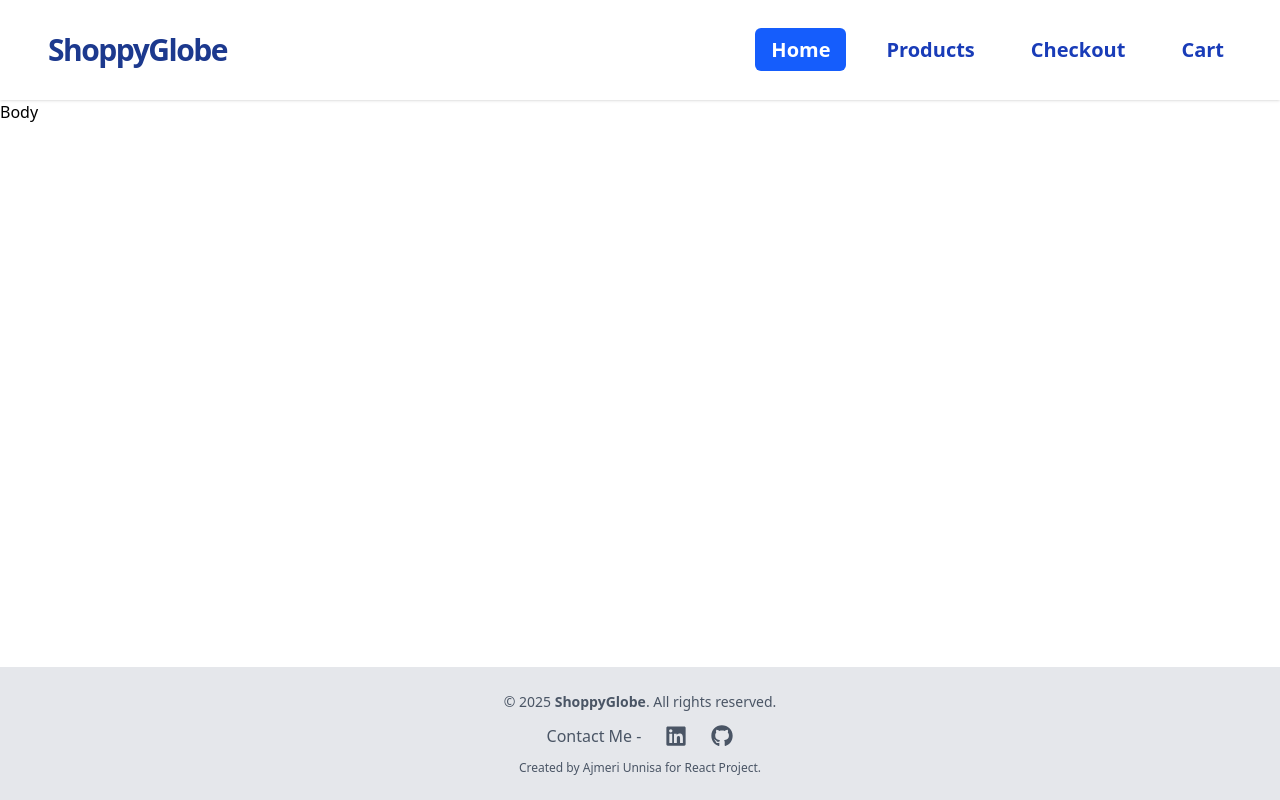
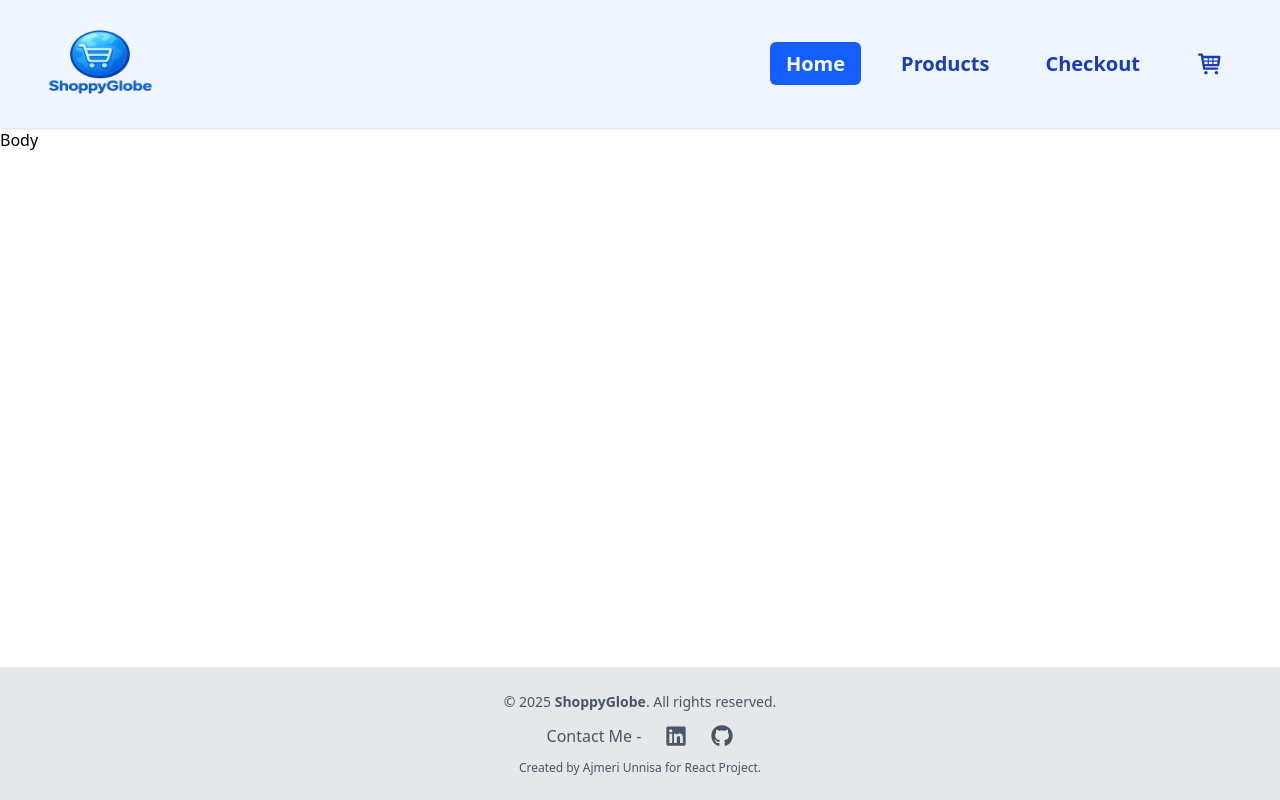
Before and after one commit to ajmeriunnisa/Shoppy-globe, a React (Vite) app: page / in a window 1280 px wide. Built offline with nearby package versions, Linux system fonts and the light colour scheme.

Commit message:
Added ShoppyGlobe logo and updated Header component

```diff
--- a/src/components/Header.jsx
+++ b/src/components/Header.jsx
@@ -1,13 +1,18 @@
 import React from "react";
 import { Link, NavLink } from "react-router-dom";
+import { TiShoppingCart } from "react-icons/ti";
+import logo from "../assets/ShoppyGlobe.png"
 
 function Header() {
   return (
     <header>
-      <nav className="flex justify-between items-center bg-white px-10 py-6 shadow-sm">
-        <Link to="/"><h1 className="p-2 font-extrabold text-3xl text-blue-900 cursor-pointer tracking-tighter">
-          ShoppyGlobe
-        </h1></Link>
+      <nav className="flex justify-between items-center bg-blue-50 px-10 py-4 shadow-sm">
+        <Link to="/"><img
+            src={logo}
+            alt="ShoppyGlobe Logo"
+            className="h-24 w-30 cursor-pointer"
+          />
+        </Link>
 
         <ul className="flex items-center space-x-6 text-[20px] font-semibold">
           <li>
@@ -59,14 +64,14 @@ function Header() {
             <NavLink
               to="/cart"
               className={({ isActive }) =>
-                `px-4 py-2 rounded-md transition-colors duration-200 ${
+                `flex items-center px-4 py-2 rounded-md transition-colors duration-200 ${
                   isActive
                     ? "bg-blue-600 text-white"
                     : "text-blue-800 hover:bg-blue-100 hover:text-blue-600"
                 }`
               }
             >
-              Cart
+              <TiShoppingCart size={28} />
             </NavLink>
           </li>
         </ul>
```
Also changed, not shown: src/assets/ShoppyGlobe.png (added).
